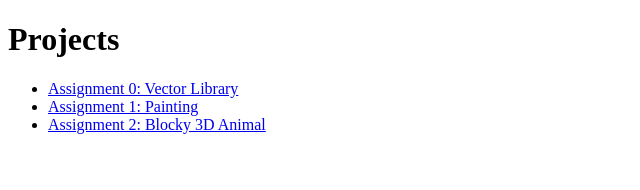
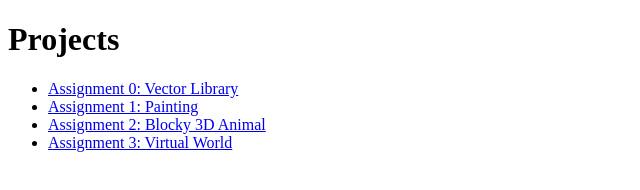
Before and after one commit to Nxver-GitHub/CSE-160, a plain HTML site: page index.html in a window 1280 px wide. Shown: the whole page, without its empty margins (0-640 px from the left). Drawn offline with Linux system fonts and the light colour scheme.

Commit message:
Added asgn3 to index page

```diff
--- a/index.html
+++ b/index.html
@@ -10,6 +10,7 @@
         <li><a href="./asgn0/src/asgn0.html">Assignment 0: Vector Library</a></li>
         <li><a href="./asgn1/src/asgn1.html">Assignment 1: Painting</a></li>
         <li><a href="./asgn2/src/asgn2.html">Assignment 2: Blocky 3D Animal</a></li>
+        <li><a href="./asgn3/src/asgn3.html">Assignment 3: Virtual World</a></li>
         <!-- et cetera. Remember to add a new link for each assignment. -->
         <!-- Feel free to customize your index.html however you want! -->
     </ul>
```
